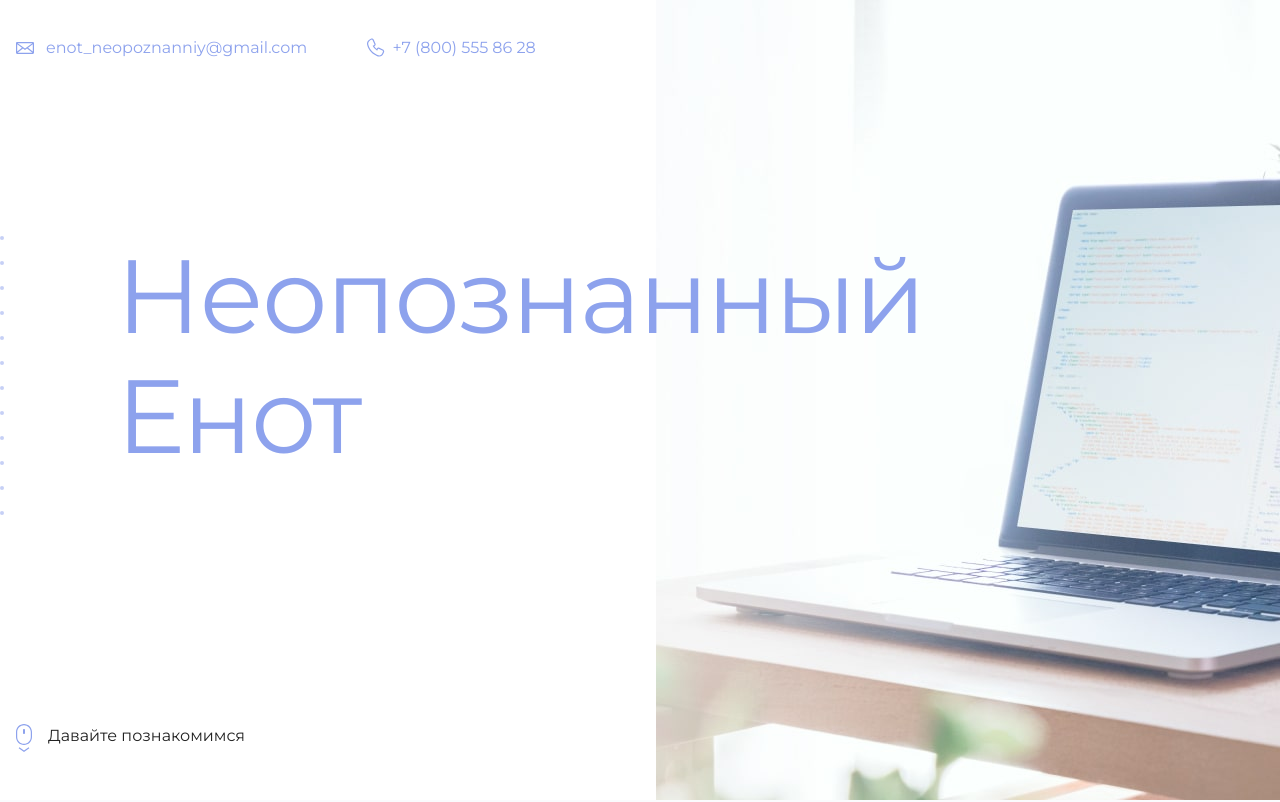
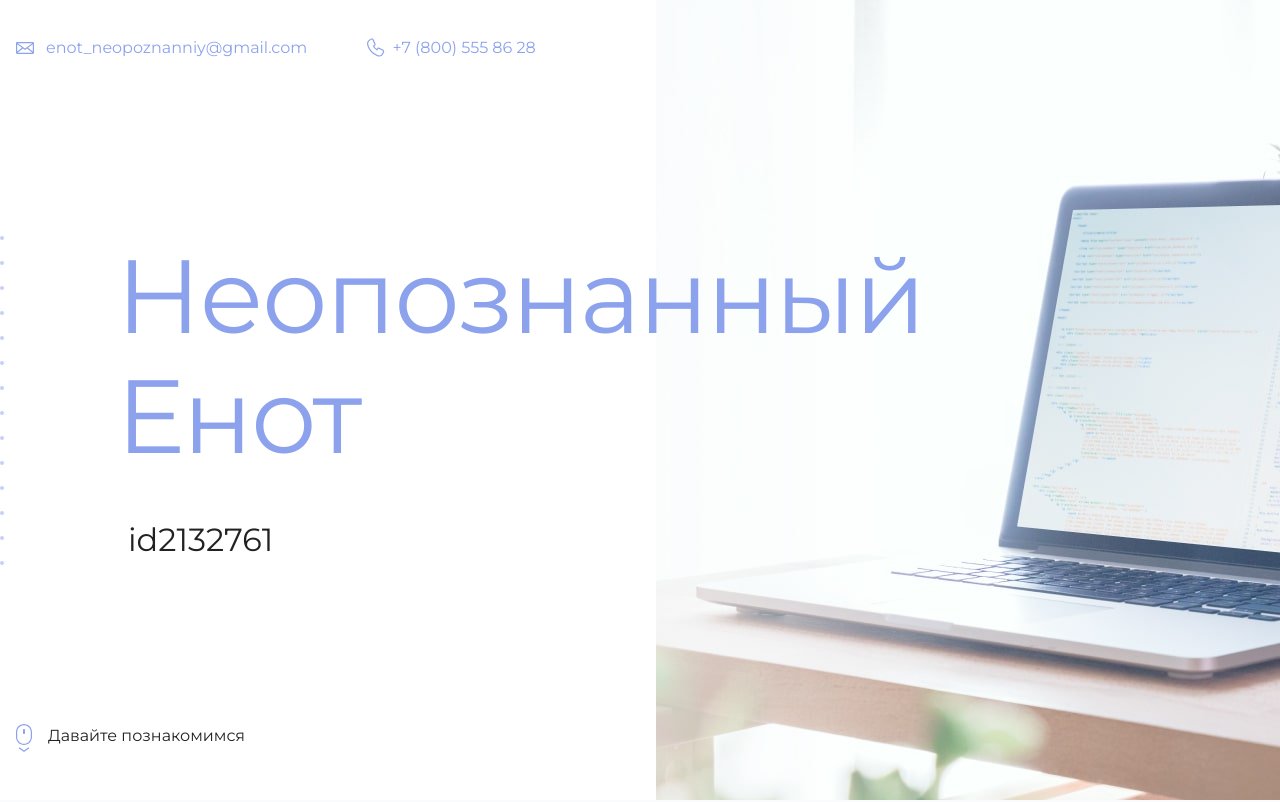
Before and after one commit to MaximBoris/fictional-octo-engine, a plain HTML site: page index.html in a window 1280 px wide. Shown: the top 802 px of the page. Drawn offline with Linux system fonts and the light colour scheme.

Commit message:
Исправление id

```diff
--- a/index.html
+++ b/index.html
@@ -19,7 +19,7 @@
       <section class="hero-image">
         <div class="container">
           <h1 class="heading">Неопознанный Енот</h1>
-          <p><id2132761></p>
+          <p>id2132761</p>
         </div>
       </section>
 
```
